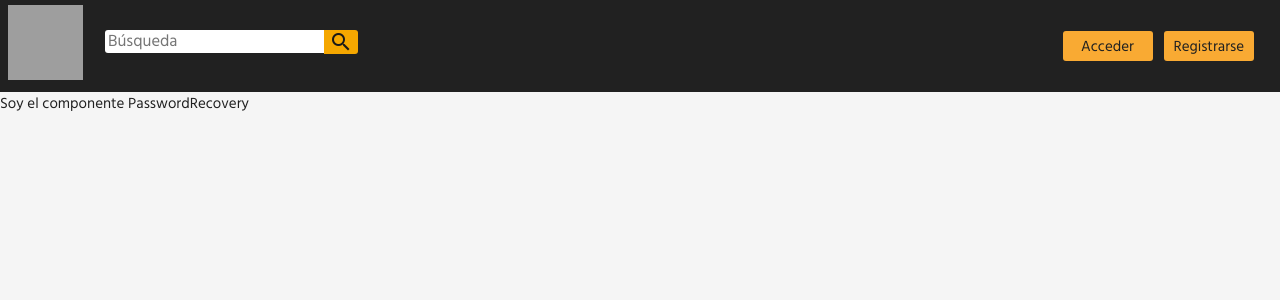
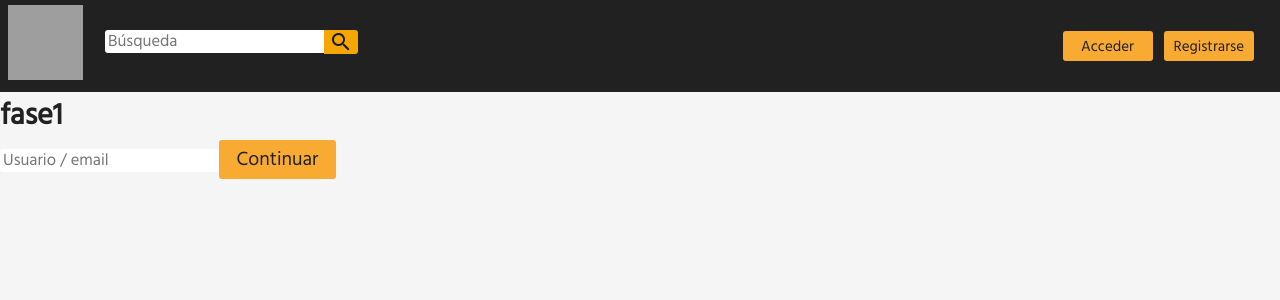
Before and after one commit to Dave86dev/monetae-f, a React (Create React App) app: page /passwordRecovery in a window 1280 px wide. Shown: the top 300 px of the page. Built offline with nearby package versions, Linux system fonts and the light colour scheme; grey boxes are pictures that could not be loaded.

Commit message:
Password recovery (falta css y que se encripte)

```diff
--- a/src/containers/passwordRecovery/passwordRecovery.jsx
+++ b/src/containers/passwordRecovery/passwordRecovery.jsx
@@ -2,7 +2,7 @@
 import React from "react";
 import axios from "axios";
 
-import { session, getUrl } from "../../utils/uti";
+import { getUrl } from "../../utils/uti";
 
 
 class PasswordRecovery extends React.Component {
@@ -12,53 +12,123 @@ class PasswordRecovery extends React.Component {
 
 
 		this.state = {
+
+			username: "",
+
 			secretQuestion: "",
-			secretAnswer: ""
+			userAnswer: "",
+
+			password: "",
+			password2: "",
+
 		}
 
 	};
 
 
 
-	getUserSecret() {
+	handleChange(event, key) {
 
-		let sessionData = session.get();
-
-		// console.log( sessionData.userId );
-
-		if (! sessionData) {
-			console.log( "Error: No estás logeado." );
-			return;
-		}
-
-		// const { userId, token } = session.get();
-
-		// console.log( userId, token );
-
-
-		axios.get(
-			getUrl("/user/passwordRecovery")
-		).then( (res) => {
-
-			console.log( res );
-
-		}).catch( (err) => {
-			console.log( err );
+		this.setState({
+			[key]: event.target.value
 		});
 
 	};
 
 
+
+	pulsaContinuar1() {
+
+		if (this.state.username === "") {
+			console.log( "Username / email no puede estar vacio" );
+			return;
+		};
+
+
+		axios.post(
+			getUrl("/user/forgotPassword1"),
+			{
+				"username": this.state.username
+			}
+		).then( (res) => {
+
+			let data = res.data;
+
+			this.setState({
+				secretQuestion: data.secretQuestion
+			});
+
+		}).catch( (err) => {
+
+			console.log( "ERR: ", err.response.data );
+
+		});
+
+	};
+
+
+
+	pulsaContinuar2() {
+
+		if (this.state.password !== this.state.password2) {
+			console.log( "Contraseñas diferentes" );
+			return;
+		}
+
+
+		axios.post(
+			getUrl("/user/forgotPassword2"),
+			{
+				"username": this.state.username,
+				"userAnswer": this.state.userAnswer,
+				"newPassword": this.state.password
+			}
+		).then( (res) => {
+
+			let data = res.data;
+
+			console.log( "BIEN2: ", res );
+
+		}).catch( (err) => {
+
+			console.log("MA2L: ", err.response.data );
+
+		});
+
+	};
+
+
+
 	render() {
 
-		this.getUserSecret();
+		if (this.state.secretQuestion === "") {
 
+			return(
+				<div>
+					<h1>fase1</h1>
+					<input type="text" placeholder="Usuario / email" onChange={ (ev) => {this.handleChange(ev, "username")} } />
+					<button onClick={ () => {this.pulsaContinuar1()} }>Continuar</button>
+				</div>
+			);
 
-		return(
-			<div>
-				Soy el componente PasswordRecovery
-			</div>
-		);
+		} else {
+
+			return(
+
+				<div>
+					<h1>fase2</h1>
+					<input type="text" placeholder="Esperando pregunta secreta..." value={this.state.secretQuestion} />
+					<input type="text" placeholder="" onChange={ (ev) => {this.handleChange(ev, "userAnswer")} } />
+					<input type="text" placeholder="Nueva contraseña" onChange={ (ev) => {this.handleChange(ev, "password")} } />
+					<input type="text" placeholder="Repite nueva contraseña" onChange={ (ev) => {this.handleChange(ev, "password2")} } />
+
+					<button onClick={ () => {this.pulsaContinuar2()} }>Cambiar contraseña</button>
+				</div>
+
+			)
+
+		}
+
 	};
 
 
```
